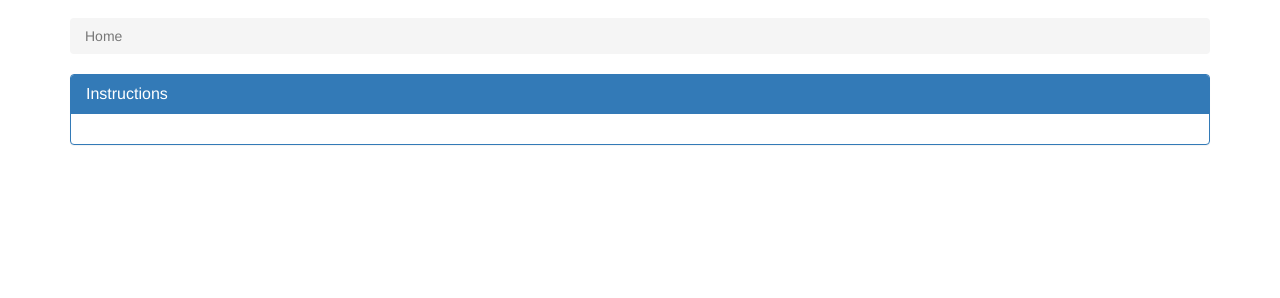
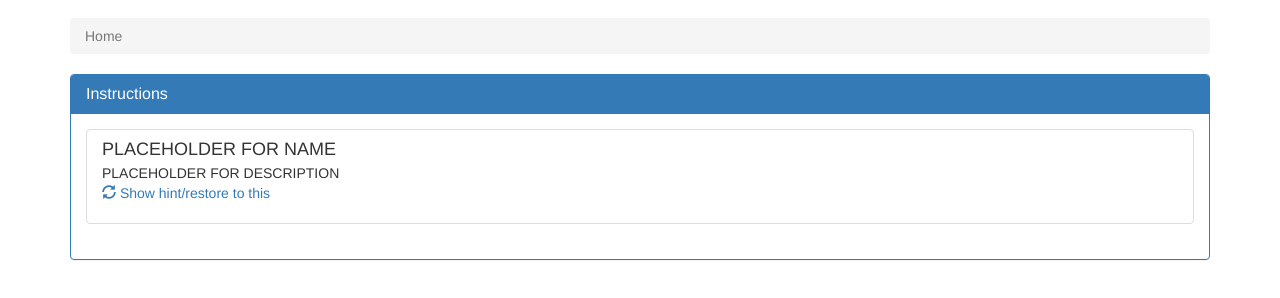
Before and after one commit to calmlow/modern-frameworks-lab, a plain HTML site: page index.html in a window 1280 px wide. Shown: the part 54-352 px from the top of the page. Drawn offline with nearby package versions, Linux system fonts and the light colour scheme; some packages are replaced by stand-ins of ours.

Commit message:
4.1 Create a placeholder for the list

```diff
--- a/views/list.html
+++ b/views/list.html
@@ -7,5 +7,18 @@
     <h3 class="panel-title">Instructions</h3>
   </div>
   <div class="panel-body">
+    <div class="list-group">
+      <div class="list-group-item">
+        <h4 class="list-group-item-heading">PLACEHOLDER FOR NAME</h4>
+        <p class="list-group-item-text">PLACEHOLDER FOR DESCRIPTION</span></p>
+        <p class="list-group-item-text">
+          <ul class="list-unstyled">
+            <li>
+              <a href><span class="glyphicon glyphicon-refresh"></span> Show hint/restore to this</a>
+            </li>
+          </ul>
+        </p>
+      </div>
+    </div>
   </div>
 </div>
```
